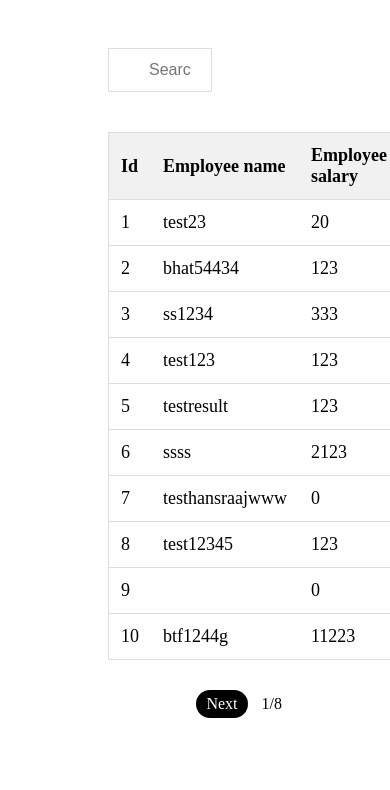
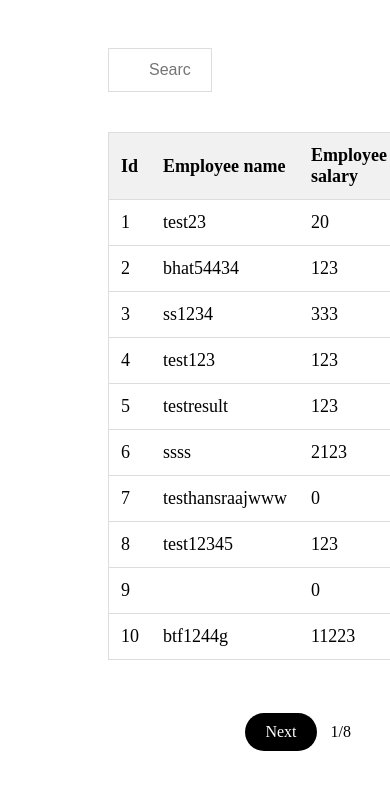
Before and after one commit to mohammedtalyb/search-table, a plain HTML site: page index.html in a window 390 px wide. Shown: the top 790 px of the page. Drawn offline with Linux system fonts and the light colour scheme.

Commit message:
comments added

```diff
--- a/app.css
+++ b/app.css
@@ -46,17 +46,18 @@
   }
 
   .actions {
-    float: right;
-    margin-top: 30px;
+    position: fixed;
+    bottom: 11%;
+    right: 10%;
+    z-index: 999;
   }
-
   .actions a {
       background-color:black;
       color: white;
       text-align: center;
       display: inline-block;
       border-radius: 20px;
-      padding: 5px 10px;
+      padding: 10px 20px;
       text-decoration: none;
       margin-right: 10px;
   }
--- a/app.js
+++ b/app.js
@@ -526,11 +526,12 @@ var jsonData = [
 }
 ]
 
-var data = createId(jsonData);
-
-console.log(data);
-
-function createId(json) {
+var data = editId(jsonData);
+/**
+ * edits the id pf every element
+ * @param {Array} json - original data
+ */
+function editId(json) {
     var data = [];
     var index = 1;
     for(let obj of json) {
@@ -541,39 +542,45 @@ function createId(json) {
     return data;
 }
 
-var table = document.querySelector("table");
-
-//extracting and filling headings
-
 var headings = Object.keys(data[0]);
-var thead = table.createTHead();
-var tr = thead.insertRow();
-for(let heading of headings) {
-    let th = document.createElement("th");
-    let th_capitaliaze = heading.charAt(0).toUpperCase() + heading.slice(1);
-    th.innerText = th_capitaliaze.replace(/_/g," ");
-    tr.appendChild(th);
-}
-var tbody = table.createTBody();
-
+/**
+ * this function invokes the main two function when window loads
+ */
 window.onload = function() {
+    extractingheader(headings);
     loadTable(1);
 };
 
-
-//filling table data according to page number
+var table = document.querySelector("table");
+/**
+ * this function fills heading section of the table
+ * @param {array} heading - list of headings
+ */
+function extractingheader(headingArr) {
+    var thead = table.createTHead();
+    var tr = thead.insertRow();
+    for(let heading of headingArr) {
+        let th = document.createElement("th");
+        let th_capitaliaze = heading.charAt(0).toUpperCase() + heading.slice(1).replace(/_/g," ");
+        th.innerText = th_capitaliaze;
+        tr.appendChild(th);
+    }
+}
 
 var current_page = 1;
 var records_per_page = 10;
-
-function prevPage()
-{
+/**
+ * this function shows previous page
+ */
+function prevPage(){
     if (current_page > 1) {
         current_page--;
         loadTable(current_page);
     }
 }
-
+/**
+ * this function shows next page
+ */
 function nextPage(){
     if (current_page < numPages()) {
         current_page++;
@@ -582,106 +589,92 @@ if (current_page < numPages()) {
 }
 
 var isSearched = false;
+/**
+ * this function invoke createTableData by deciding table shoulb be created from original data or searched data
+ * @param {number} page - this is the current page number of table
+ */
+function loadTable(page){
     var page_span = document.getElementById("page");
-function loadTable(page){
-
-// Validate page
-
-if (page < 1) page = 1;
-if (page > numPages()) page = numPages();
     page_span.innerHTML = page + "/" + numPages();
-if(!isSearched){
+    if(isSearched){
+        createTableData(searchedResults,page);
+        toggle(page,searchedResults);
+    } else {
         createTableData(data,page);
-    toggle(page,data);
-} else {
-    createTableData(searchedResults,page);
         toggle(page,data);
     }
 }
 
-//toggling prev and next button
+/**
+ * toggle function decides which button(prev and next) to show or hide
+ * @param {number} page - this is the current page number of table
+ * @param {array} arr - this is the array which can original array or the array created after searching table
+ */
 function toggle(page,arr) {
-var btn_next = document.getElementById("btn_next");
-var btn_prev = document.getElementById("btn_prev");
-console.log(arr.length);
+    var btnNext = document.getElementById("btnNext");
+    var btnPrev = document.getElementById("btnPrev");
     if(arr.length<10) {
-    btn_prev.style.visibility = "hidden";
-    btn_next.style.visibility = "hidden";
-}
-if (page == 1) {
-    btn_prev.style.visibility = "hidden";
+        btnPrev.style.visibility = "hidden";
+        btnNext.style.visibility = "hidden";
+    } else if(page == 1) {
+        btnPrev.style.visibility = "hidden";
+        btnNext.style.visibility = "visible";
+    } else if(page == numPages()) {
+        btnNext.style.visibility = "hidden";
     } else {
-    btn_prev.style.visibility = "visible";
-}
-
-if (page == numPages()) {
-    btn_next.style.visibility = "hidden";
-} else {
-    btn_next.style.visibility = "visible";
-}
-}
-function numPages(){
-    if(!isSearched) {
-        return Math.ceil(data.length / records_per_page);
-    } else {
-        return Math.ceil(searchedResults.length / records_per_page);
+        btnPrev.style.visibility = "visible";
+        btnNext.style.visibility = "visible";
     }
 }
 
+/**
+ * creates the total number of pages according to availabe data
+ */
+function numPages(){
+    if(isSearched) {
+        return Math.ceil(searchedResults.length / records_per_page);
+    } else {
+        return Math.ceil(data.length / records_per_page);
+    }
+}
 
-
-//searching table contents
-var searchedResults = [];
+var searchedResults;
+/**
+ * this function checks the input value and search it in data
+ */
 function search() {
     searchedResults = [];
-    var input, filter
-    input = document.getElementById("myInput");
-    filter = input.value.toUpperCase();
+    isSearched = false;
+    var input = document.getElementById("myInput");
+    var filter = input.value.toUpperCase();
+    var page_span = document.getElementById("page");
     for(let obj of data) {
-        if(obj.employee_name.toUpperCase().indexOf(filter)!=-1) {
-            searchedResults.push(obj);
-            console.log(searchedResults);
-        }
+        if(obj.employee_name.toUpperCase().indexOf(filter)!=-1) searchedResults.push(obj);
     }
     if(searchedResults) {
         isSearched = true;
+        current_page = 1;
         page_span.innerHTML = current_page + "/" + numPages();
         createTableData(searchedResults,current_page);
-        current_page = 1;
         toggle(current_page,searchedResults);
-
     }
 }
 
-//creating table
-
-function createTableData(arr,current_page) {
-    // var tr = table.querySelectorAll("tbody tr");
+var tbody = table.createTBody();
+/**
+ * this function creates the table row and fill it with details
+ * @param {Array} tableData - it contains data from which table is to be created
+ * @param {number} current_page - this is the current page number of table
+ */
+function createTableData(tableData,current_page) {
     tbody.innerHTML = "";
     for(let i = (current_page-1)*records_per_page; i<current_page*records_per_page;i++){
         let tr = tbody.insertRow();
-        if(arr[i]) {
+        if(tableData[i]) {
             for(let heading of headings) {
                 let tablecell = tr.insertCell();
-                tablecell.innerText = arr[i][heading];
+                tablecell.innerText = tableData[i][heading];
             }
         }
     }
 }
-
-    // function search() {
-    //     var input, filter, table, tr, td, txtValue;
-    //     input = document.getElementById("myInput");
-    //     filter = input.value.toUpperCase();
-    //     table = document.querySelector("table");
-    //     tr = table.querySelectorAll("tbody tr");
-    //     for (let i = 0; i < tr.length; i++) {
-    //         td = tr[i].getElementsByTagName("td")[1];
-    //         txtValue = td.textContent || td.innerText;
-    //         if (txtValue.toUpperCase().indexOf(filter) > -1) {
-    //             tr[i].style.display = "";
-    //         } else {
-    //             tr[i].style.display = "none";
-    //         }
-    //     }
-    //   }
--- a/index.html
+++ b/index.html
@@ -14,8 +14,8 @@
 
         </table>
         <div class="actions">
-            <a href="javascript:prevPage()" id="btn_prev">Prev</a>
-            <a href="javascript:nextPage()" id="btn_next">Next</a>
+            <a href="javascript:prevPage()" id="btnPrev">Prev</a>
+            <a href="javascript:nextPage()" id="btnNext">Next</a>
             <span id ="page"></span>
         </div>
     </div>
```
Lines whose indentation alone changed are shown as unchanged.
